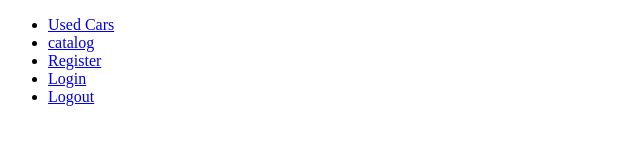
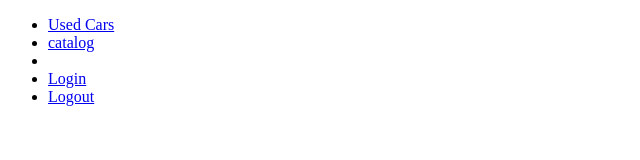
Before and after one commit to LuciferL666/Used-Cars, a React (Vite) app in the folder client/: page / in a window 1280 px wide. Shown: the top 160 px of the page, without its empty margins (0-640 px from the left). Built offline with nearby package versions, Linux system fonts and the light colour scheme.

Commit message:
Update Header.jsx

```diff
--- a/client/src/components/header/Header.jsx
+++ b/client/src/components/header/Header.jsx
@@ -10,7 +10,6 @@
             <a href="/catalog">catalog</a>
           </li>
           <li>
-            <a href="/register">Register</a>
           </li>
           <li>
             <a href="/login">Login</a>
```
